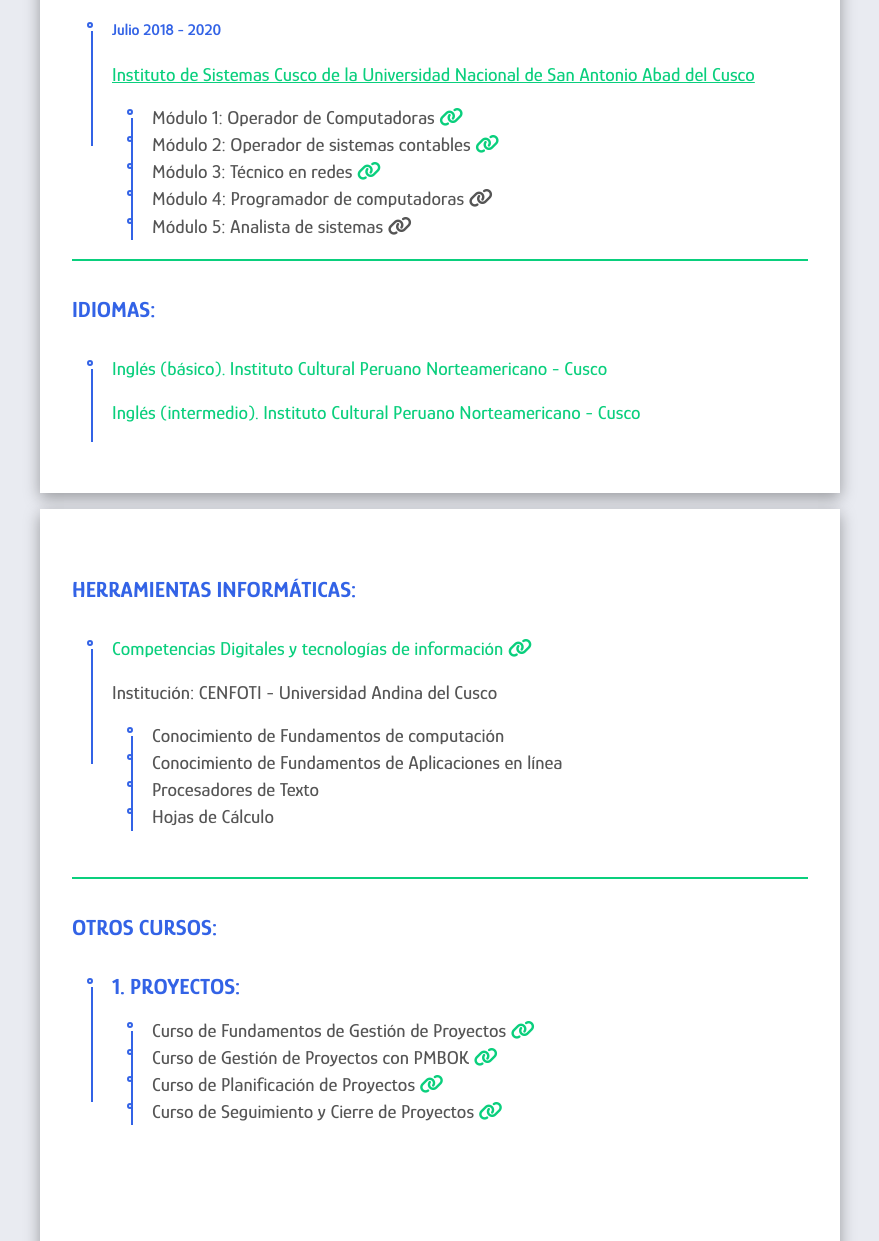
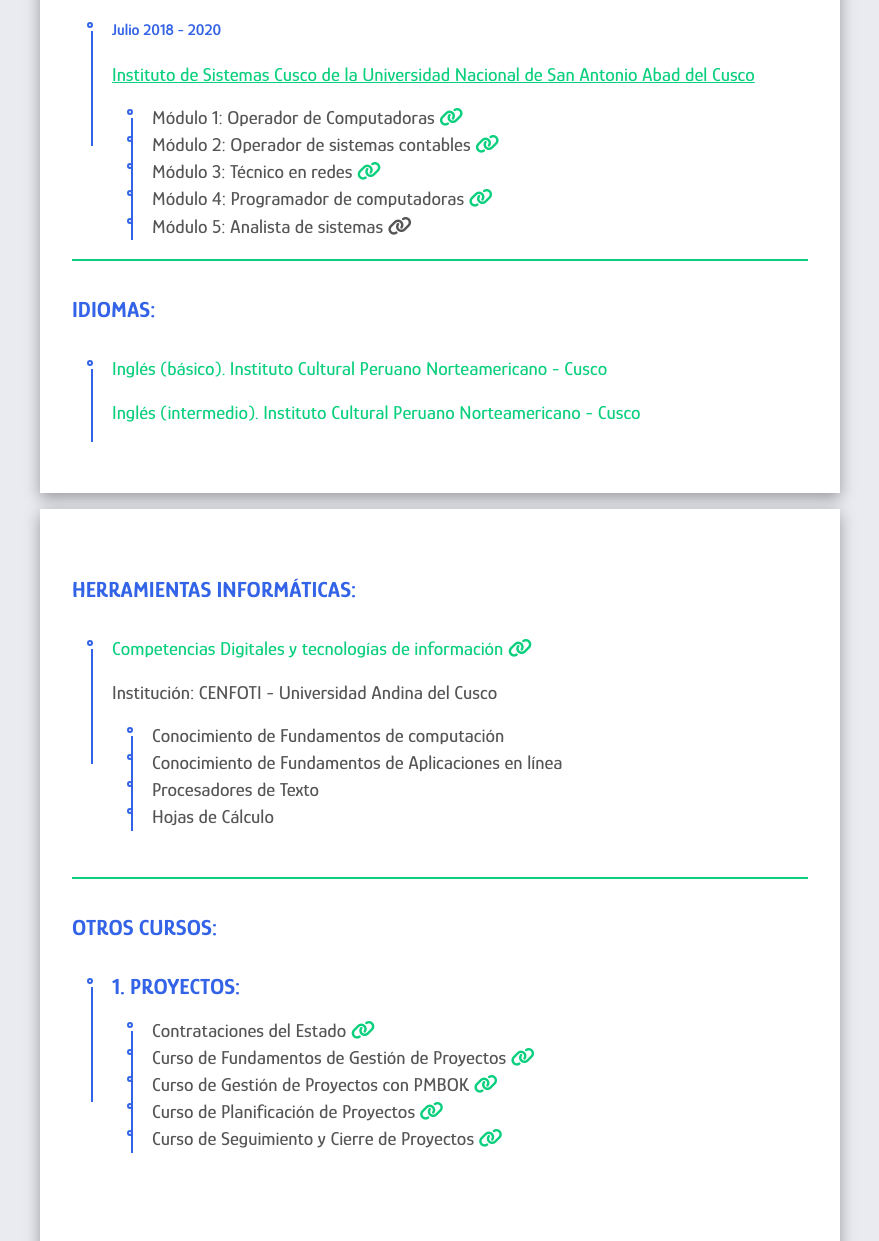
Before and after one commit to ElizabethPeredo/CurriculumVitae, a plain HTML site: page index.html in a window 1280 px wide. Shown: the part 1796-3037 px from the top of the page, without its empty margins (200-1079 px from the left). Drawn offline with nearby package versions, Linux system fonts and the light colour scheme.

Commit message:
Certificado

```diff
--- a/index.html
+++ b/index.html
@@ -304,11 +304,15 @@
                                         </a>
 
                                     </li>
-                                    <li>Módulo 4: Programador de computadoras <i class="fa fa-link"
-                                            aria-hidden="true"></i>
-
+                                    <li>Módulo 4: Programador de computadoras
+                                        <a class="image-link"
+                                            href="https://elizabethperedo.github.io/CurriculumVitae/img/certificates/Modulo4.jpg"
+                                            alt="">
+                                            <i class="fa fa-link" aria-hidden="true"></i>
+                                        </a>
                                     </li>
-                                    <li>Módulo 5: Analista de sistemas <i class="fa fa-link" aria-hidden="true"></i>
+                                    <li>Módulo 5: Analista de sistemas
+                                        <i class="fa fa-link" aria-hidden="true"></i>
                                     </li>
                                 </ul>
 
@@ -366,6 +370,9 @@
                             <div class="info">
                                 <h2>1. Proyectos:</h2>
                                 <ul>
+                                    <li>Contrataciones del Estado
+                                        <a href="https://elizabethperedo.github.io/CurriculumVitae/img/certificates/C1.jpg"><i class="fa fa-link" aria-hidden="true"></i></a>
+                                    </li>
                                     <li>Curso de Fundamentos de Gestión de Proyectos
                                         <a href="https://elizabethperedo.github.io/CurriculumVitae/img/certificates/diploma-gestion-1.png"><i class="fa fa-link" aria-hidden="true"></i></a>
                                     </li>
```
Also changed, not shown: img/certificates/C1.jpg (added), 1 other file.
